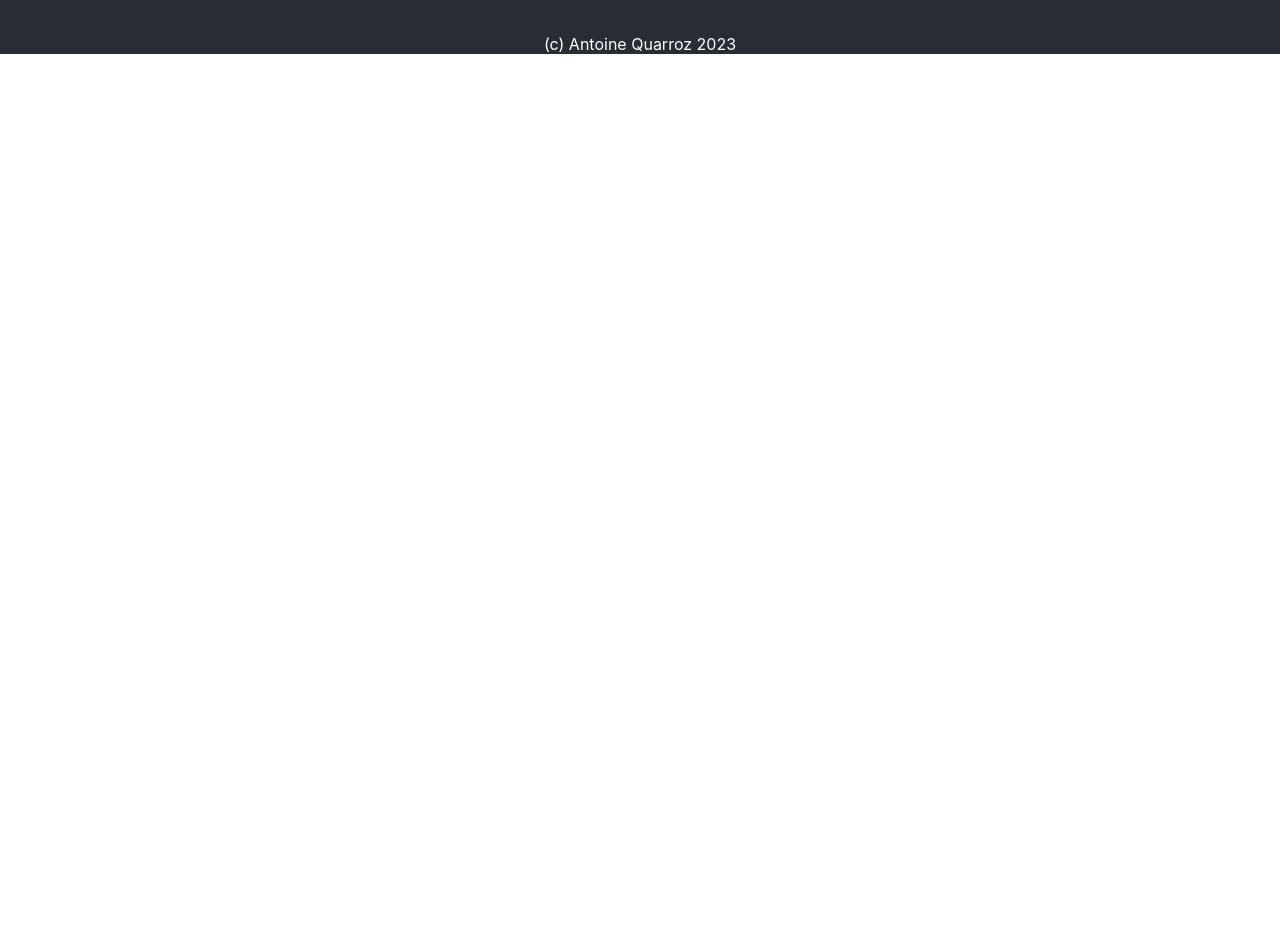
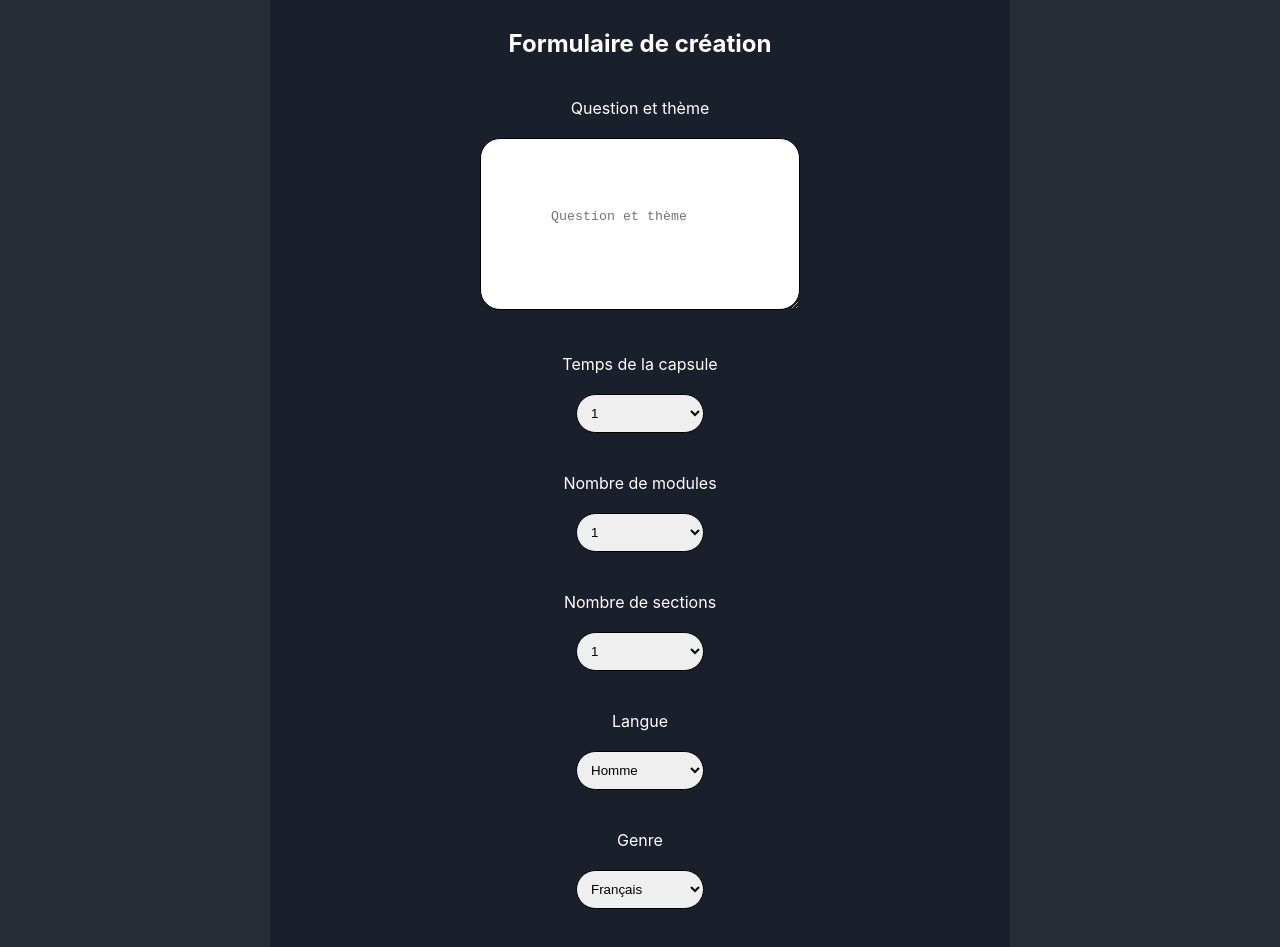
Before and after one commit to antoinequarroz/ChatGPTCapsuleGenerator, a React (Create React App) app: page / in a window 1280 px wide. Shown: the part 1820-2767 px from the top of the page. Before the commit the page ends 1914 px from the top, so only its background shows below. Built offline with nearby package versions, Linux system fonts and the light colour scheme.

Commit message:
Ajout du nouveau formulaire

```diff
--- a/src/App.css
+++ b/src/App.css
@@ -39,9 +39,9 @@
   border-radius: 20px;
 }
 
-input {
+textarea {
   width: calc(50%);
-  padding: 10px;
+  padding: 70px;
   margin-bottom: 40px;
   margin-top: 20px;
   border: 1px solid;
--- a/src/App.js
+++ b/src/App.js
@@ -1,6 +1,7 @@
 import logo from './logo.svg';
 import './App.css';
 import Form from "./Component/forms";
+import Formular from "./Component/form_test";
 function App() {
   return (
     <div className="App">
@@ -24,6 +25,12 @@ function App() {
                     Formulaire de création</h2>
               <Form/>
             </div>
+
+        <div className="App_form">
+            <h2 id="forms">
+                Formulaire de création</h2>
+            <Formular/>
+        </div>
       </body>
 
         <footer>
--- /dev/null
+++ b/src/Component/form_test.jsx
@@ -0,0 +1,113 @@
+import React, { useState } from 'react';
+import { Configuration, OpenAIApi} from "openai";
+
+const Formular = () => {
+    const [text, setText] = useState('');
+    const [select1, setSelect1] = useState('');
+    const [select2, setSelect2] = useState('');
+    const [select3, setSelect3] = useState('');
+    const [select4, setSelect4] = useState('');
+    const [select5, setSelect5] = useState('');
+
+    const handleSubmit = async e => {
+        e.preventDefault();
+        console.log('Réponses du formulaire :');
+        console.log(`Text : ${text}`);
+        console.log(`Select 1 : ${select1}`);
+        console.log(`Select 2 : ${select2}`);
+        console.log(`Select 3 : ${select3}`);
+        console.log(`Select 4 : ${select4}`);
+        console.log(`Select 5 : ${select5}`);
+
+        // Faire une requête API vers OpenAI ici, en utilisant text, select1, select2, etc. pour construire la requête
+        // Enregistrer la réponse dans un fichier texte
+    };
+
+    return (
+        <form onSubmit={handleSubmit}>
+            <div>
+                <label className="App_label">Question et thème</label>
+                <br/>
+                    <textarea
+                        name="Question et thème"
+                        value={text}
+                        onChange={e => setText(e.target.value)}
+                        placeholder="Question et thème"
+                    />
+            </div>
+
+            <div>
+                <label className="App_label">Temps de la capsule</label>
+                <br/>
+                    <select
+                        value={select1}
+                        onChange={e => setSelect1(e.target.value)}
+                        name="Temps Capsule"
+                        placeholder="Temps de la capsule">
+                            <option value="1">1</option>
+                            <option value="2">2</option>
+                            <option value="3">3</option>
+                            <option value="4">4</option>
+                            <option value="5">5</option>
+                    </select>
+            </div>
+
+            <div>
+                <label className="App_label">Nombre de modules</label>
+                <br/>
+                    <select value={select2}
+                            onChange={e => setSelect2(e.target.value)}
+                            name="Nbr modules"
+                            placeholder="Nombre de modules">
+                                <option value="1">1</option>
+                                <option value="2">2</option>
+                                <option value="3">3</option>
+                    </select>
+            </div>
+
+            <div>
+                <label className="App_label">Nombre de sections</label>
+                <br/>
+                    <select
+                        value={select3}
+                        onChange={e => setSelect3(e.target.value)}
+                        name="Nbr sections"
+                        placeholder="Nombre de sections">
+                            <option value="1">1</option>
+                            <option value="2">2</option>
+                            <option value="3">3</option>
+                    </select>
+            </div>
+
+            <div>
+                <label className="App_label">Langue</label>
+                <br/>
+                    <select
+                        value={select4}
+                        onChange={e => setSelect4(e.target.value)}
+                        name="Nbr genre"
+                        placeholder="Genre">
+                        <option value="Homme">Homme</option>
+                        <option value="Femme">Femme</option>
+                    </select>
+            </div>
+
+            <div>
+                <label className="App_label">Genre</label>
+                <br/>
+                    <select
+                        value={select5}
+                        onChange={e => setSelect5(e.target.value)}
+                        name="Langue"
+                        placeholder="Langue">
+                            <option value="Français">Français</option>
+                            <option value="Deutsch">Deutsch</option>
+                            <option value="English">English</option>
+                    </select>
+            </div>
+            <button type="submit">Générer</button>
+        </form>
+    );
+};
+
+export default Formular;
```
